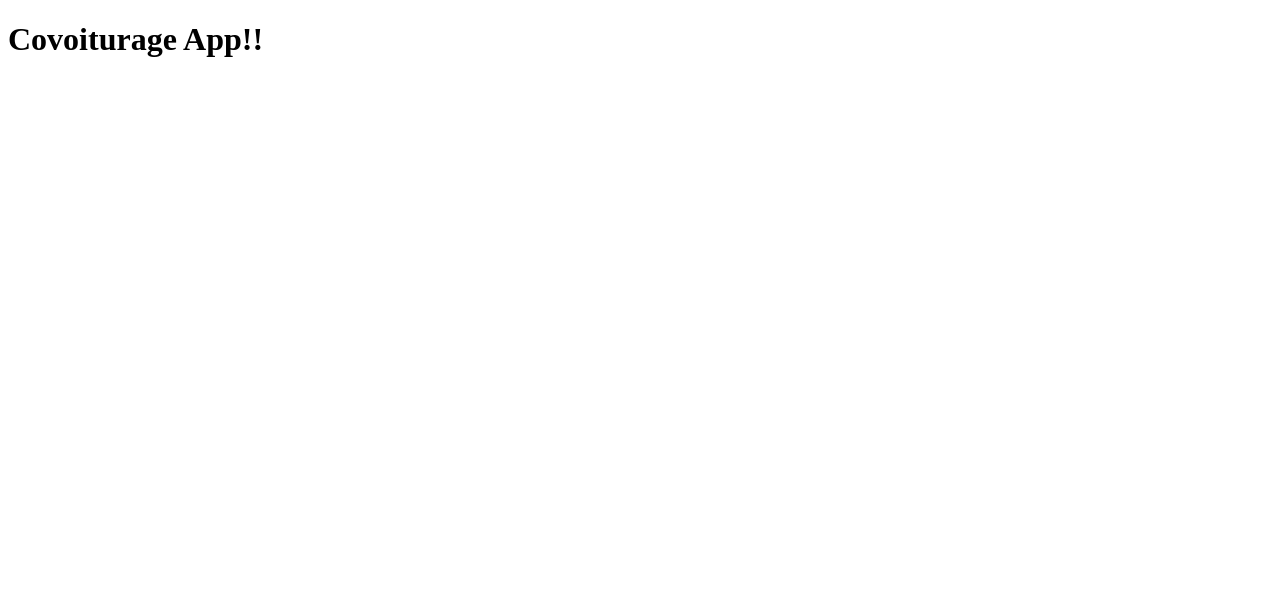
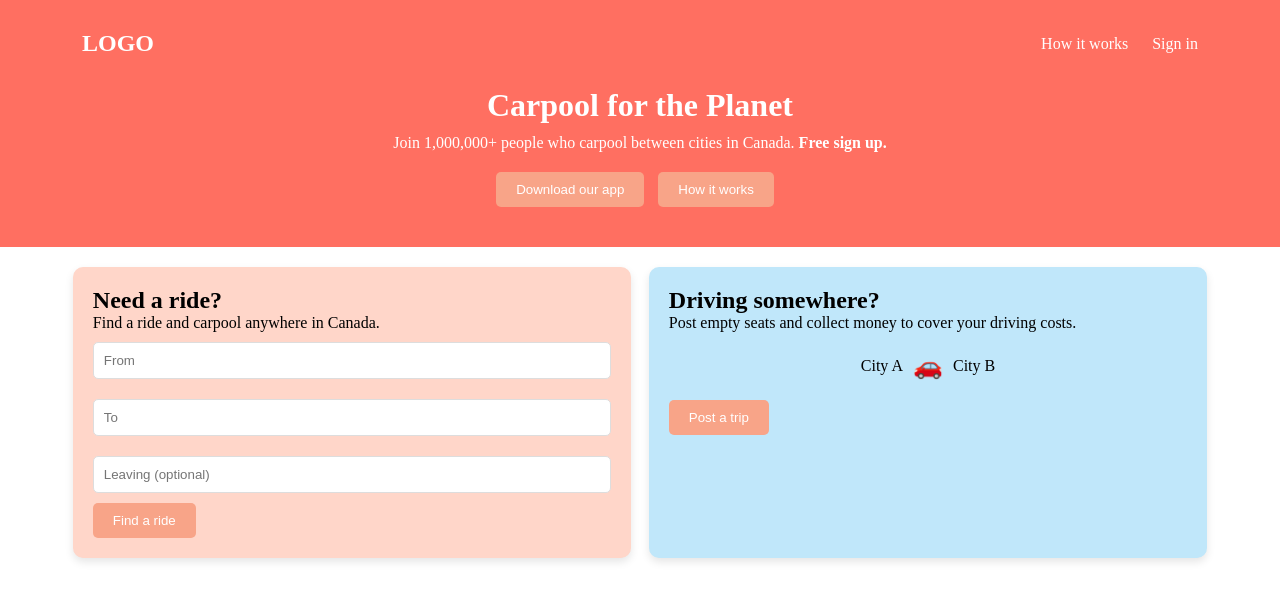
Before and after one commit to bbenjii/Polyhacks2024, a plain HTML site: page webapp/public/index.html in a window 1280 px wide. Drawn offline with Linux system fonts and the light colour scheme.

Commit message:
mongodb setup and frontend layout

```diff
--- a/webapp/public/css/style.css
+++ b/webapp/public/css/style.css
@@ -0,0 +1,95 @@
+body, h1, h2, p {
+    margin: 0;
+    padding: 0;
+}
+
+header {
+    background-color: #ff6f61;
+    color: white;
+    padding: 20px;
+    text-align: center;
+}
+
+nav {
+    display: flex;
+    justify-content: space-between;
+    align-items: center;
+    padding: 10px 5%;
+}
+
+.logo {
+    font-weight: bold;
+    font-size: 24px;
+    color: white;
+    text-decoration: none;
+}
+
+.header-right a {
+    text-decoration: none;
+    margin-left: 20px;
+    color: white;
+}
+
+.hero {
+    padding: 20px 0;
+}
+
+.hero h1 {
+    margin-bottom: 10px;
+}
+
+.hero p {
+    margin-bottom: 20px;
+}
+
+button {
+    background-color: #f8a488;
+    color: white;
+    border: none;
+    padding: 10px 20px;
+    margin-right: 10px;
+    border-radius: 5px;
+    cursor: pointer;
+}
+
+main {
+    display: flex;
+    justify-content: space-around;
+    padding: 20px 5%;
+}
+
+.search-ride, .offer-ride {
+    padding: 20px;
+    border-radius: 10px;
+    box-shadow: 0 4px 8px rgba(0,0,0,0.1);
+    width: 45%;
+}
+
+.search-ride {
+    background-color: #ffd6c9;
+}
+
+.offer-ride {
+    background-color: #c0e7fa;
+}
+
+.cities {
+    display: flex;
+    align-items: center;
+    justify-content: center;
+    margin: 20px 0;
+}
+
+.car-icon {
+    font-size: 24px;
+    margin: 0 10px;
+}
+
+input[type="text"] {
+    width: 100%;
+    padding: 10px;
+    margin: 10px 0;
+    border-radius: 5px;
+    border: 1px solid #ddd;
+    box-sizing: border-box; /* Ensures padding does not affect overall width */
+}
--- a/webapp/public/index.html
+++ b/webapp/public/index.html
@@ -6,8 +6,57 @@
     <title>Covoiturage App</title>
     <link rel="stylesheet" href="css/style.css">
 </head>
+
 <body>
-<h1>Covoiturage App!!</h1>
-<script src="js/script.js"></script>
+
+<header>
+    <nav>
+        <!-- Place your logo here -->
+        <a href="#" class="logo">LOGO</a>
+        <div class="header-right">
+            <a href="#">How it works</a>
+            <a href="#">Sign in</a>
+        </div>
+    </nav>
+
+    <div class="hero">
+        <h1>Carpool for the Planet</h1>
+        <p>Join 1,000,000+ people who carpool between cities in Canada. <strong>Free sign up.</strong></p>
+        <button>Download our app</button>
+        <button>How it works</button>
+    </div>
+</header>
+
+<main>
+    <section class="search-ride">
+        <h2>Need a ride?</h2>
+        <p>Find a ride and carpool anywhere in Canada.</p>
+        <input type="text" placeholder="From">
+        <input type="text" placeholder="To">
+        <input type="text" placeholder="Leaving (optional)">
+        <button>Find a ride</button>
+    </section>
+
+    <section class="offer-ride">
+        <h2>Driving somewhere?</h2>
+        <p>Post empty seats and collect money to cover your driving costs.</p>
+        <div class="cities">
+            <span>City A</span>
+            <span class="car-icon">🚗</span>
+            <span>City B</span>
+        </div>
+        <button>Post a trip</button>
+    </section>
+</main>
+
 </body>
+
+<!--<body>-->
+<!--<h1>Covoiturage App!!</h1>-->
+<!--<h1>Users</h1>-->
+<!--<ul id="usersList"></ul>-->
+
+<!--<script src="script.js"></script>-->
+<!--<script src="js/script.js"></script>-->
+<!--</body>-->
 </html>
```
Also changed, not shown: webapp/app.js (+53 -0 lines).
